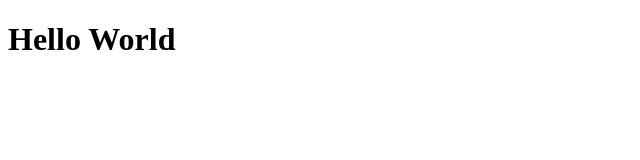
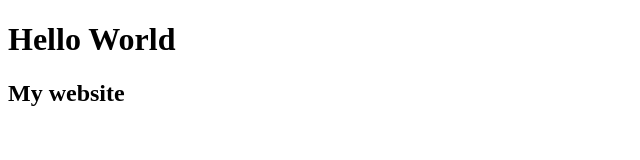
Before and after one commit to UlianaNeustroeva/js-basics, a plain HTML site: page index.html in a window 1280 px wide. Shown: the whole page, without its empty margins (0-640 px from the left). Drawn offline with Linux system fonts and the light colour scheme.

Commit message:
Create new h

```diff
--- a/index.html
+++ b/index.html
@@ -9,5 +9,6 @@
 </head>
 <body>
     <h1>Hello World</h1>
+    <h2>My website</h2>
 </body>
 </html>
```
